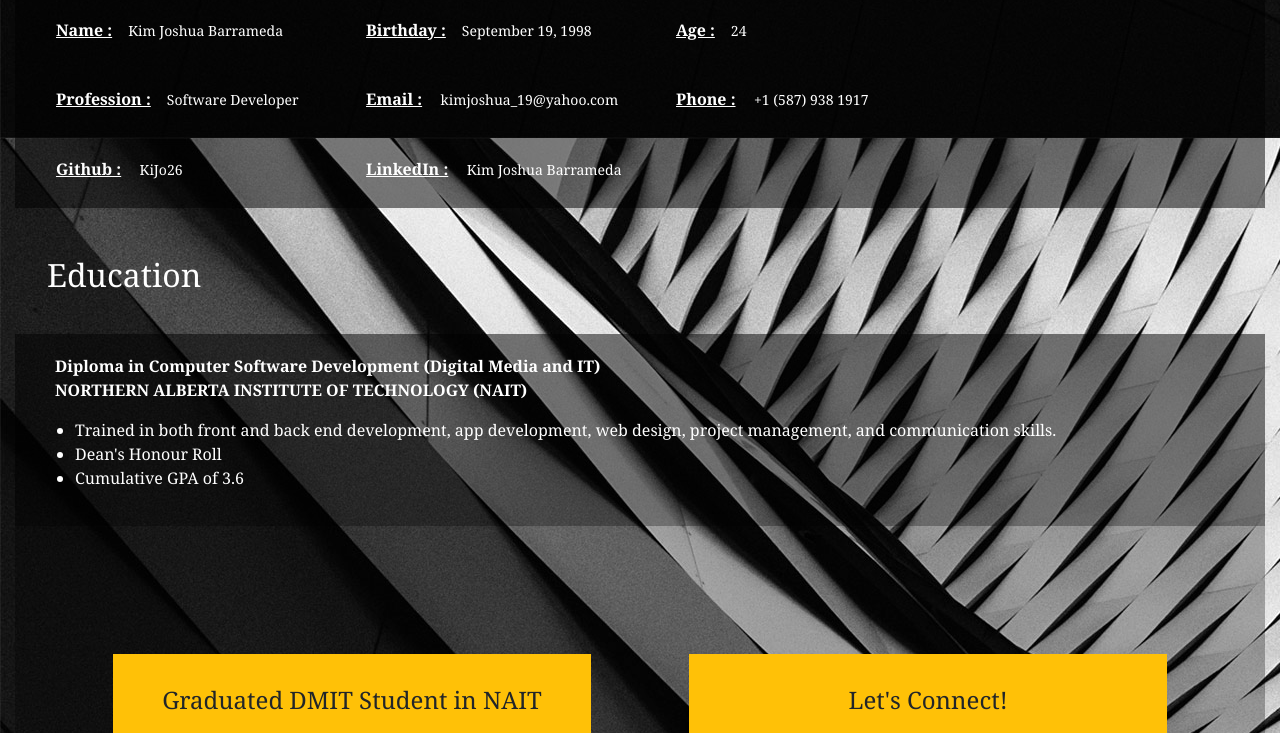
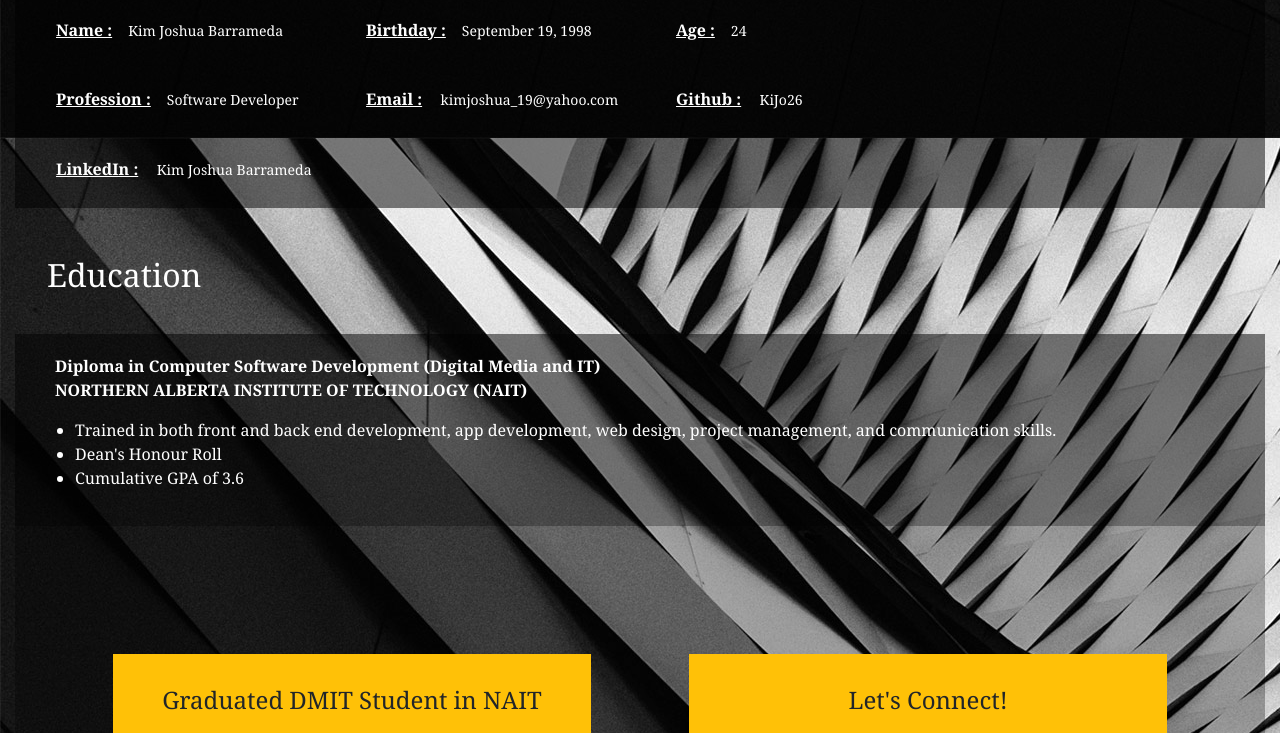
Before and after one commit to KiJo26/Portfolio, a plain HTML site: page html/my-portfolio.html in a window 1280 px wide. Shown: the part 1862-2595 px from the top of the page. Drawn offline with nearby package versions, Linux system fonts and the light colour scheme; files whose address does not match are found by name.

Commit message:
updated portfolio

```diff
--- a/html/my-portfolio.html
+++ b/html/my-portfolio.html
@@ -223,14 +223,6 @@
                 </p>
             </li>
             <li>
-                <h5>Phone : </h5>
-                <p class="bio-p">
-                    <a href="tel:+15879381917" type="phone">
-                        +1 (587) 938 1917
-                    </a>
-                </p>
-            </li>
-            <li>
                 <h5>Github : </h5>
                 <p class="bio-p">
                     <a href="https://github.com/KiJo26/" target="_blank">
```
Also changed, not shown: 1 other file.
